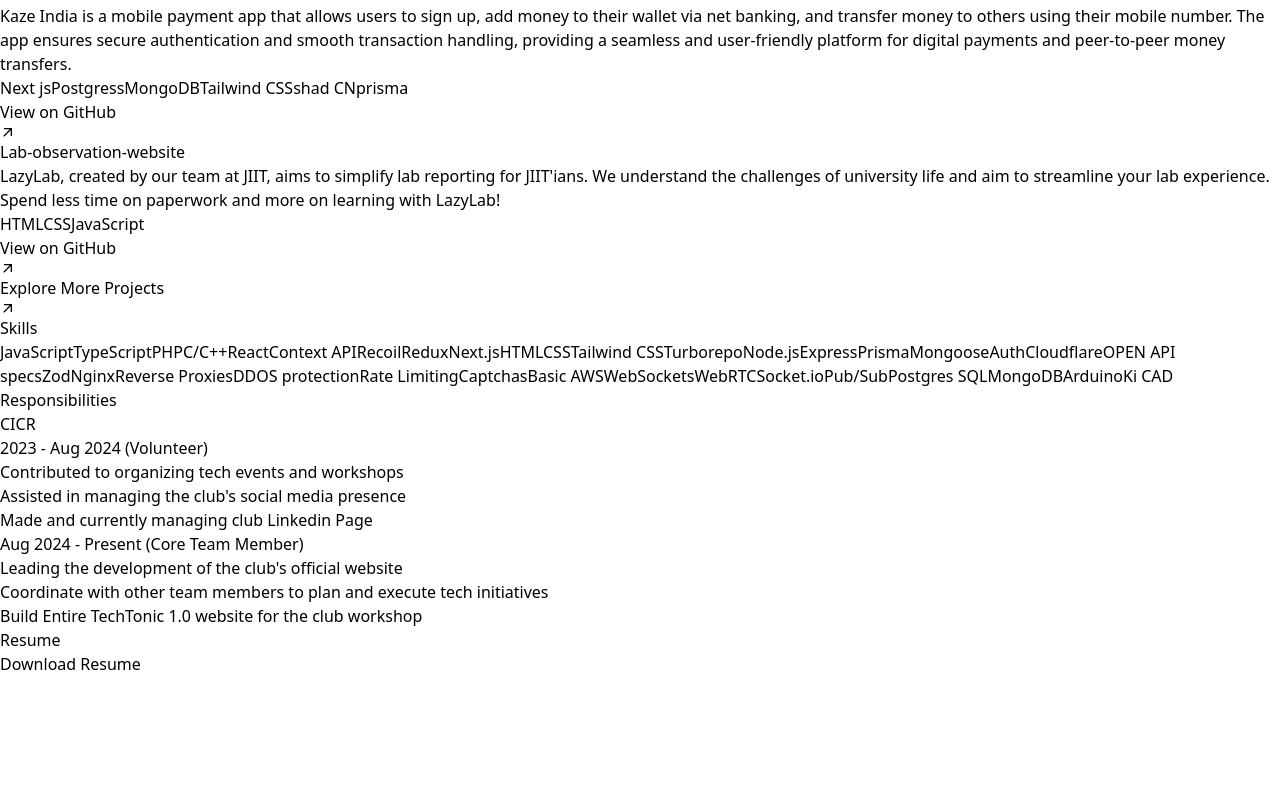
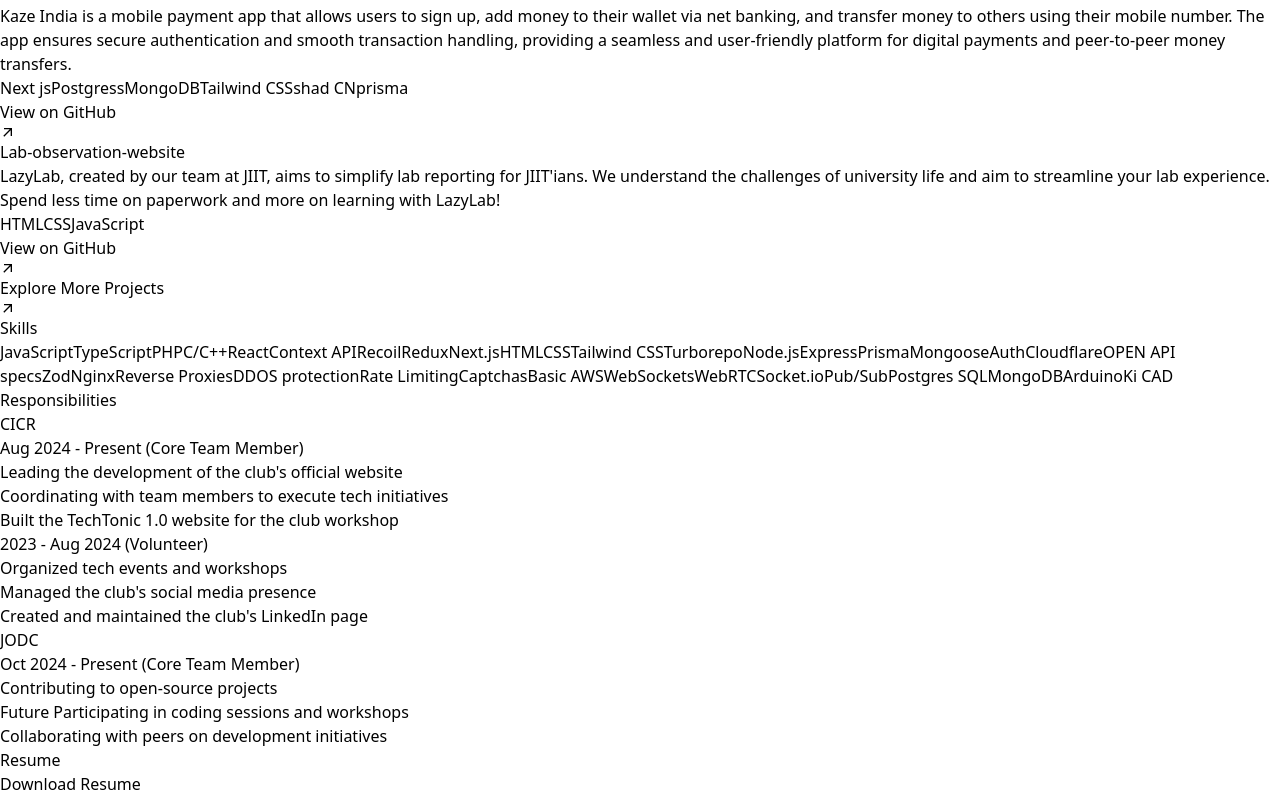
Before and after one commit to yasharth-0910/Portfolio, a React (Vite) app: page / in a window 1280 px wide. Shown: the part 698-1494 px from the top of the page. Before the commit the page ends 1374 px from the top, so only its background shows below. Built offline with nearby package versions, Linux system fonts and the light colour scheme.

Commit message:
JODC exp

```diff
--- a/src/pages/Portfolio.tsx
+++ b/src/pages/Portfolio.tsx
@@ -312,6 +312,7 @@ export default function Portfolio() {
                 </motion.div>
               )}
               {section === 'responsibilities' && (
+                <>
                   <motion.div
                     className="bg-gray-800 bg-opacity-70 backdrop-blur-sm rounded-lg p-6 shadow-lg"
                     initial={{ opacity: 0, y: 20 }}
@@ -328,31 +329,47 @@ export default function Portfolio() {
                     </motion.h3>
                     <div className="space-y-6">
                       {[
-                      { period: "2023 - Aug 2024", role: "Volunteer", responsibilities: [
-                        "Contributed to organizing tech events and workshops",
-                        "Assisted in managing the club's social media presence",
-                        "Made and currently managing club Linkedin Page"
-                      ]},
-                      { period: "Aug 2024 - Present", role: "Core Team Member", responsibilities: [
+                        {
+                          period: "Aug 2024 - Present",
+                          role: "Core Team Member",
+                          responsibilities: [
                             "Leading the development of the club's official website",
-                        "Coordinate with other team members to plan and execute tech initiatives",
-                        "Build Entire TechTonic 1.0 website for the club workshop"
-                      ]}
+                            "Coordinating with team members to execute tech initiatives",
+                            "Built the TechTonic 1.0 website for the club workshop",
+                          ],
+                        },
+                        {
+                          period: "2023 - Aug 2024",
+                          role: "Volunteer",
+                          responsibilities: [
+                            "Organized tech events and workshops",
+                            "Managed the club's social media presence",
+                            "Created and maintained the club's LinkedIn page",
+                          ],
+                        },
                       ].map((item, index) => (
                         <motion.div
                           key={index}
                           initial={{ opacity: 0, y: 20 }}
                           animate={{ opacity: 1, y: 0 }}
-                        transition={{ duration: 0.5, delay: 0.7 + index * 0.2 }}
+                          transition={{
+                            duration: 0.5,
+                            delay: 0.7 + index * 0.2,
+                          }}
                         >
-                        <h4 className="text-lg md:text-xl font-medium text-cyan-400 mb-2">{item.period} ({item.role})</h4>
+                          <h4 className="text-lg md:text-xl font-medium text-cyan-400 mb-2">
+                            {item.period} ({item.role})
+                          </h4>
                           <ul className="text-gray-200 list-disc list-inside space-y-1 text-sm md:text-base">
                             {item.responsibilities.map((resp, i) => (
                               <motion.li
                                 key={i}
                                 initial={{ opacity: 0, x: -20 }}
                                 animate={{ opacity: 1, x: 0 }}
-                              transition={{ duration: 0.3, delay: 0.9 + index * 0.2 + i * 0.1 }}
+                                transition={{
+                                  duration: 0.3,
+                                  delay: 0.9 + index * 0.2 + i * 0.1,
+                                }}
                               >
                                 {resp}
                               </motion.li>
@@ -362,6 +379,65 @@ export default function Portfolio() {
                       ))}
                     </div>
                   </motion.div>
+
+                  <motion.div
+                    className="bg-gray-800 bg-opacity-70 backdrop-blur-sm rounded-lg p-6 shadow-lg mt-6"
+                    initial={{ opacity: 0, y: 20 }}
+                    animate={{ opacity: 1, y: 0 }}
+                    transition={{ duration: 0.5, delay: 0.3 }}
+                  >
+                    <motion.h3
+                      className="text-xl md:text-2xl font-semibold mb-4 text-cyan-300"
+                      initial={{ opacity: 0, x: -20 }}
+                      animate={{ opacity: 1, x: 0 }}
+                      transition={{ duration: 0.5, delay: 0.5 }}
+                    >
+                      JODC
+                    </motion.h3>
+                    <div className="space-y-6">
+                      {[
+                        {
+                          period: "Oct 2024 - Present",
+                          role: "Core Team Member",
+                          responsibilities: [
+                            "Contributing to open-source projects",
+                            "Future Participating in coding sessions and workshops",
+                            "Collaborating with peers on development initiatives",
+                          ],
+                        },
+                      ].map((item, index) => (
+                        <motion.div
+                          key={index}
+                          initial={{ opacity: 0, y: 20 }}
+                          animate={{ opacity: 1, y: 0 }}
+                          transition={{
+                            duration: 0.5,
+                            delay: 0.7 + index * 0.2,
+                          }}
+                        >
+                          <h4 className="text-lg md:text-xl font-medium text-cyan-400 mb-2">
+                            {item.period} ({item.role})
+                          </h4>
+                          <ul className="text-gray-200 list-disc list-inside space-y-1 text-sm md:text-base">
+                            {item.responsibilities.map((resp, i) => (
+                              <motion.li
+                                key={i}
+                                initial={{ opacity: 0, x: -20 }}
+                                animate={{ opacity: 1, x: 0 }}
+                                transition={{
+                                  duration: 0.3,
+                                  delay: 0.9 + index * 0.2 + i * 0.1,
+                                }}
+                              >
+                                {resp}
+                              </motion.li>
+                            ))}
+                          </ul>
+                        </motion.div>
+                      ))}
+                    </div>
+                  </motion.div>
+                </>
               )}
               {section === 'resume' && (
                 <motion.a
```
Lines whose indentation alone changed are shown as unchanged.
